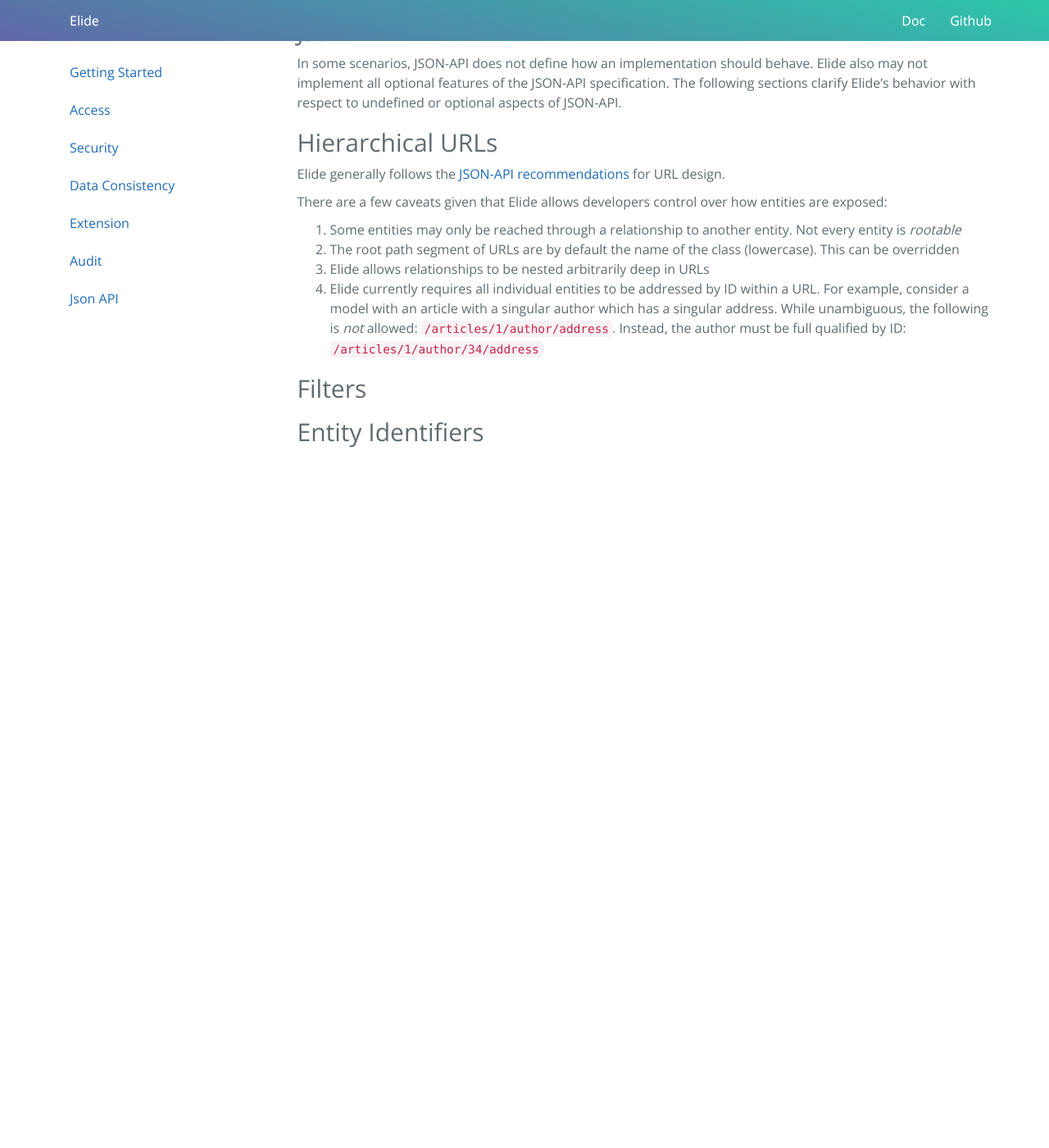
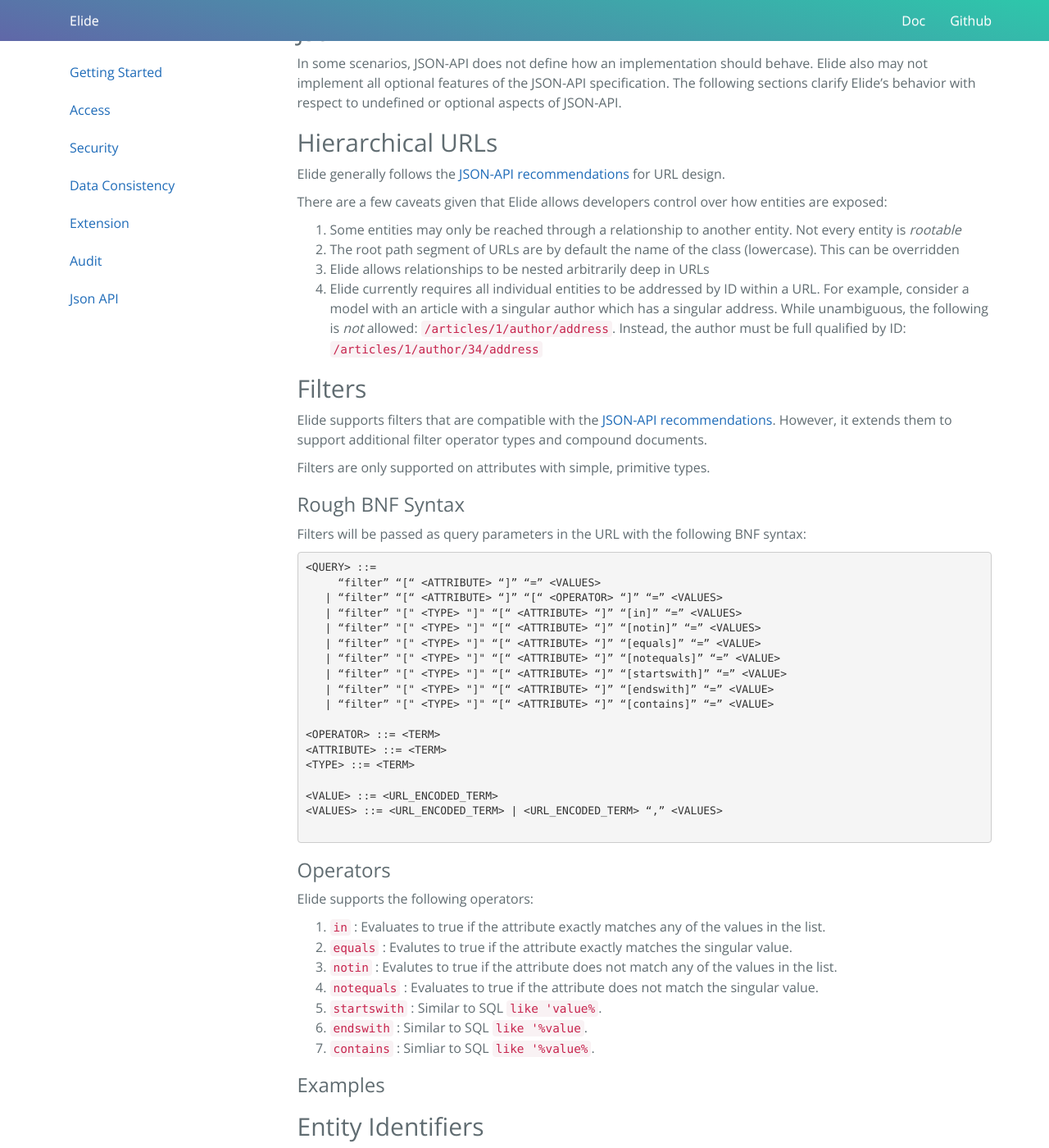
Before and after one commit to yahoo/elide-doc, a Jekyll site: the page built from pages/guide/07-jsonapi.md, in a window 1280 px wide and 1400 px high, scrolled down 48 px. Shown: the whole window at 82% size. Built offline with Jekyll 4.4.1, drawn with Linux system fonts in a browser that asks for light colours; nearby versions of some CDN libraries; Markdown is read by kramdown in place of the engine named in the settings; before the commit the page ends 900 px from its top, so only the background shows below that.

Commit message:
Added some filter description

````diff
--- a/pages/guide/07-jsonapi.md
+++ b/pages/guide/07-jsonapi.md
@@ -20,4 +20,48 @@ There are a few caveats given that Elide allows developers control over how enti
 
 ## Filters
 
+Elide supports filters that are compatible with the [JSON-API recommendations](http://jsonapi.org/recommendations/).
+However, it extends them to support additional filter operator types and compound documents.
+
+Filters are only supported on attributes with simple, primitive types.
+
+### Rough BNF Syntax
+
+Filters will be passed as query parameters in the URL with the following BNF syntax:
+
+```
+<QUERY> ::=
+     “filter” “[“ <ATTRIBUTE> “]” “=” <VALUES>
+   | “filter” “[“ <ATTRIBUTE> “]” “[“ <OPERATOR> “]” “=” <VALUES>
+   | “filter” "[" <TYPE> "]" “[“ <ATTRIBUTE> “]” “[in]” “=” <VALUES>
+   | “filter” "[" <TYPE> "]" “[“ <ATTRIBUTE> “]” “[notin]” “=” <VALUES>
+   | “filter” "[" <TYPE> "]" “[“ <ATTRIBUTE> “]” “[equals]” “=” <VALUE>
+   | “filter” "[" <TYPE> "]" “[“ <ATTRIBUTE> “]” “[notequals]” “=” <VALUE>
+   | “filter” "[" <TYPE> "]" “[“ <ATTRIBUTE> “]” “[startswith]” “=” <VALUE>
+   | “filter” "[" <TYPE> "]" “[“ <ATTRIBUTE> “]” “[endswith]” “=” <VALUE>
+   | “filter” "[" <TYPE> "]" “[“ <ATTRIBUTE> “]” “[contains]” “=” <VALUE>
+
+<OPERATOR> ::= <TERM>
+<ATTRIBUTE> ::= <TERM>
+<TYPE> ::= <TERM>
+
+<VALUE> ::= <URL_ENCODED_TERM>
+<VALUES> ::= <URL_ENCODED_TERM> | <URL_ENCODED_TERM> “,” <VALUES>
+
+```
+
+### Operators
+
+Elide supports the following operators:
+
+1. `in` : Evaluates to true if the attribute exactly matches any of the values in the list.
+1. `equals` : Evalutes to true if the attribute exactly matches the singular value.
+1. `notin` : Evalutes to true if the attribute does not match any of the values in the list.
+1. `notequals` : Evaluates to true if the attribute does not match the singular value.
+1. `startswith` : Similar to SQL `like 'value%`.
+1. `endswith` : Similar to SQL `like '%value`.
+1. `contains` : Simliar to SQL `like '%value%`.
+
+### Examples
+
 ## Entity Identifiers
````
